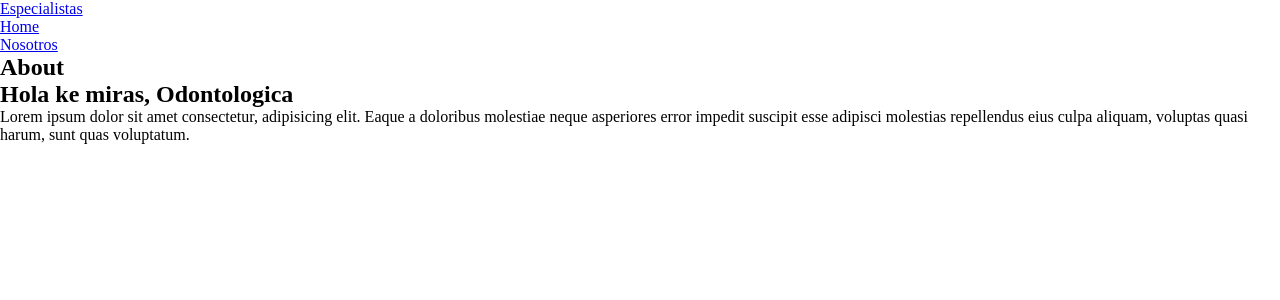
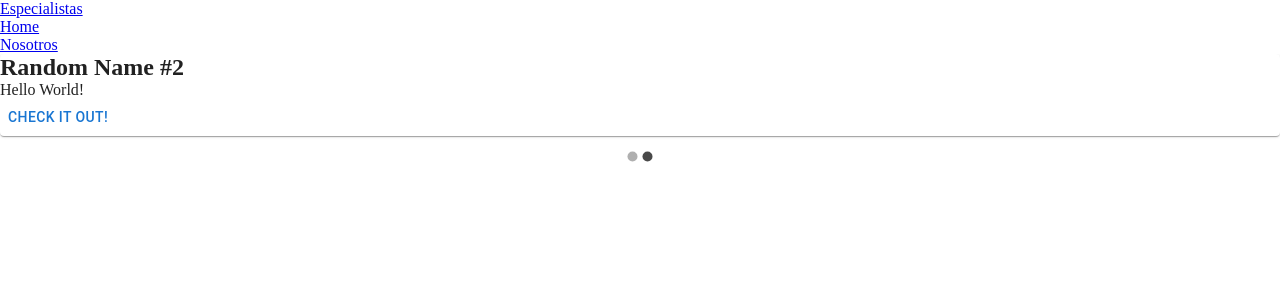
Before and after one commit to franhii/centrosib, a React (Create React App) app in the folder views/: page /nosotros in a window 1280 px wide. Shown: the top 300 px of the page. Built offline with nearby package versions, Linux system fonts and the light colour scheme.

Commit message:
archivos

```diff
--- a/views/src/Assets/index.js
+++ b/views/src/Assets/index.js
@@ -0,0 +1 @@
+export {default as doctores} from './img/doctores.png'
--- a/views/src/Pages/Nosotros/Nosotros.jsx
+++ b/views/src/Pages/Nosotros/Nosotros.jsx
@@ -1,20 +1,76 @@
 import React from 'react'
+import './Nosotros.css'
+import { doctores } from '../../Assets';
+import Carousel from 'react-material-ui-carousel'
+import { Paper, Button } from '@mui/material'
+function Nosotros(props) {
+    var items = [
+        {
+            name: "Random Name #1",
+            description: "Probably the most random thing you have ever seen!"
+        },
+        {
+            name: "Random Name #2",
+            description: "Hello World!"
+        }
+    ]
 
-const Nosotros
-    = () => {
-        return (
-            <section class="about section" id="about">
-                <h2 class="section-title">About</h2>
-                <div class="about__container bd-grid">
-                    <div class="about_img">
-                    </div>
-                    <div>
-                        <h2 class="about__subtitle">Hola ke miras, Odontologica</h2>
-                        <p class="about__text">Lorem ipsum dolor sit amet consectetur, adipisicing elit. Eaque a doloribus molestiae neque asperiores error impedit suscipit esse adipisci molestias repellendus eius culpa aliquam, voluptas quasi harum, sunt quas voluptatum.</p>
-                    </div>
-                </div>
-            </section>
-        )
-    }
+    return (
+        <Carousel>
+            {
+                items.map( (item, i) => <Item key={i} item={item} /> )
+            }
+        </Carousel>
+    )
+}
+
+function Item(props)
+{
+    return (
+        <Paper>
+            <h2>{props.item.name}</h2>
+            <p>{props.item.description}</p>
+
+            <Button className="CheckButton">
+                Check it out!
+            </Button>
+        </Paper>
+    )
+    return (
+        <div>
+            <div> <h1>Sobre nosotros</h1></div>
+            <br />
+            <div className='doc'><img src={doctores}alt=""/></div>
+            <div>
+                <h3>Los orígenes de CentroSib se remontan al año 1950,
+                    cuando un grupo de prestigiosos profesionales de la Odontología se agrupan.
+                    Con la llegada del nuevo milenio, esta unión se potenció,
+                    generando relaciones de mutuo beneficio y optimizando sus prestaciones
+                    a través de una gestión innovadora, eficiente y sustentable.
+                    Esta sinergia ha consolidado a CentroSib como uno de los más
+                    importantes a nivel nacional en términos cuantitativos y cualitativos.
+                </h3>
+            </div>
+            <br />
+            <div>
+                <h3>
+                La trayectoria del Centro Odontológico Privado comienza en el año 1991,
+                con el objetivo de brindar a sus pacientes una odontología de excelencia
+                y al mismo tiempo, como en las grandes ciudades del mundo,
+                contar con todas las especialidades odontológicas en un mismo Centro,
+                lo que facilita el trabajo interdisciplinario y brinda comodidad y
+                ahorro de tiempo al paciente.
+                TODO LO QUE EL PACIENTE NECESITA,
+                EN DIAGNÓSTICO Y TRATAMIENTO ODONTOLOGICO,
+                DE FORMA ÁGIL Y EN UN MISMO LUGAR
+                </h3>
+            </div>
+            <div>
+
+            </div>
+        </div>
+    );
+return
+}
 
 export default Nosotros;
```
Also changed, not shown: views/src/Pages/Nosotros/Nosotros.css (added).
